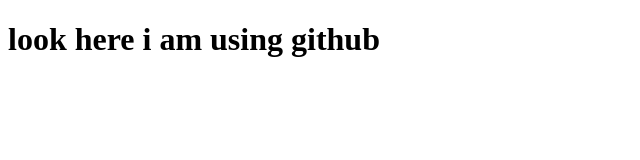
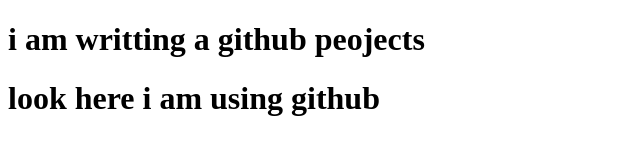
Before and after one commit to programmer-mahadi-hasan/my-first-website, a plain HTML site: page index.html in a window 1280 px wide. Shown: the whole page, without its empty margins (0-640 px from the left). Drawn offline with Linux system fonts and the light colour scheme.

Commit message:
added a header

```diff
--- a/index.html
+++ b/index.html
@@ -7,6 +7,7 @@
   <title>Document</title>
 </head>
 <body>
+  <h1>i am writting a github peojects</h1>
   <h1>look here i am using github</h1>
 </body>
 </html>
```
Also changed, not shown: 1 other file.
